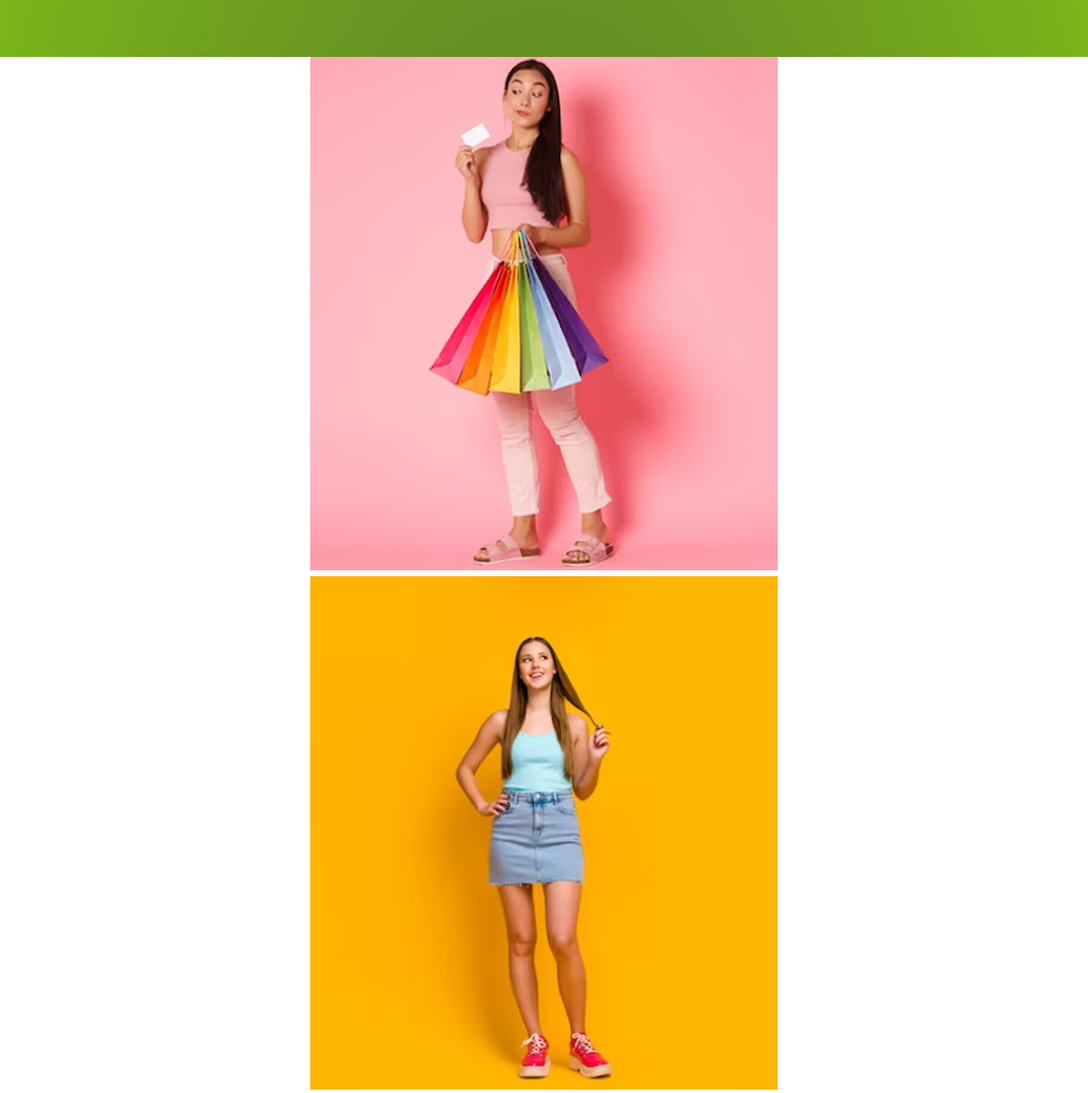
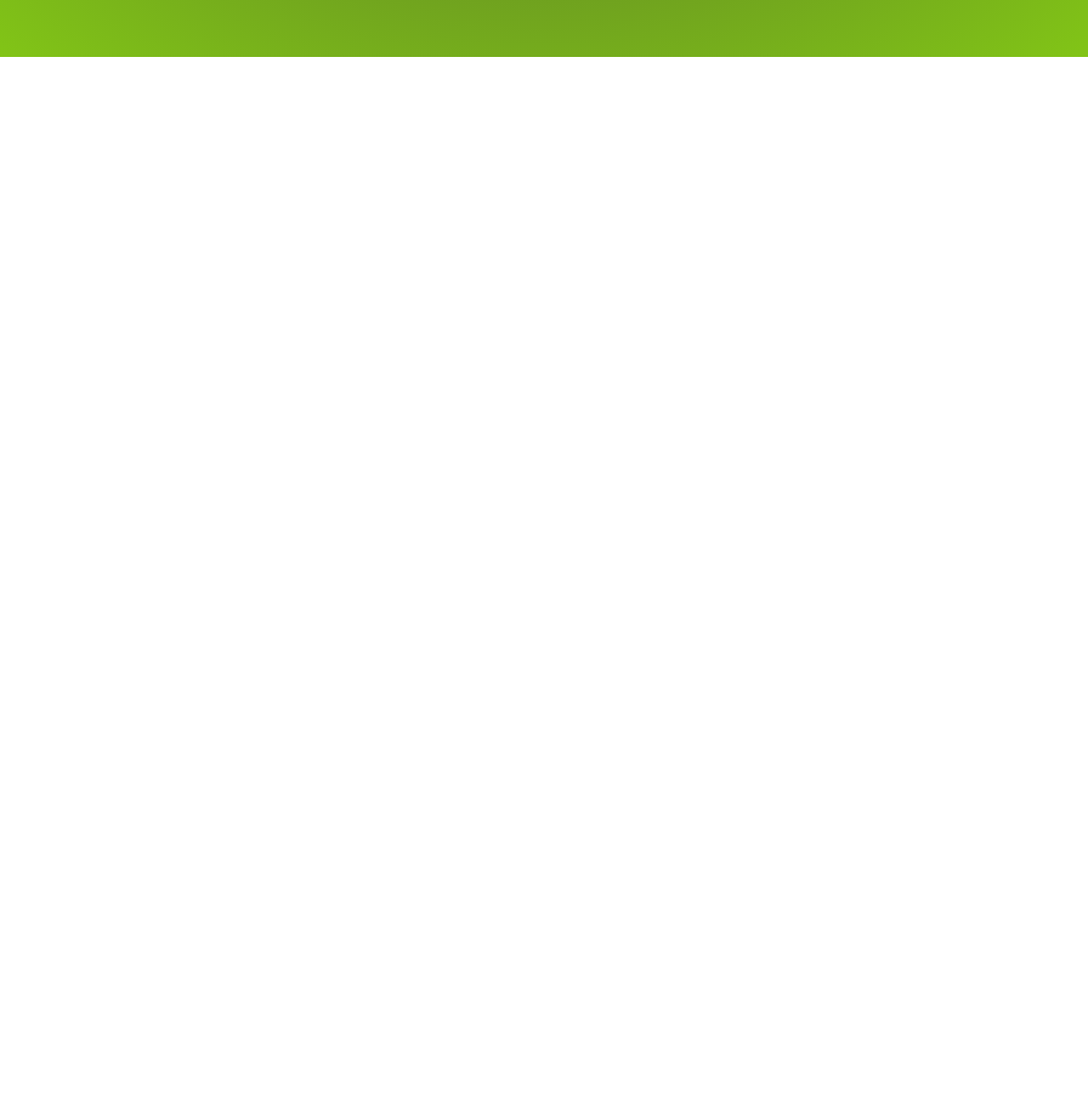
Before and after one commit to victormfmarques/marketplace, a plain HTML site: page index.html in a window 1280 px wide. Shown: the part 698-1984 px from the top of the page at 85% size. After the commit the page ends 860 px from the top, so only its background shows below. Drawn offline with nearby package versions, Linux system fonts and the light colour scheme.

Commit message:
Update index.html

```diff
--- a/index.html
+++ b/index.html
@@ -68,13 +68,13 @@
                 <!-- INICIO LINHA DO CORPO CATEGORIAS -->
                     <div class="linha">
                         <div class="col-3">
-                            <img src="assets/img/categoria-1.jpg" alt="">
+                            <img src="" alt="">
                         </div>
                         <div class="col-3">
-                            <img src="assets/img/categoria-2.jpg" alt="">
+                            <img src="" alt="">
                         </div>
                         <div class="col-3">
-                            <img src="assets/img/categoria-3.jpg" alt="">
+                            <img src="" alt="">
                         </div>
                     </div>
 
```
